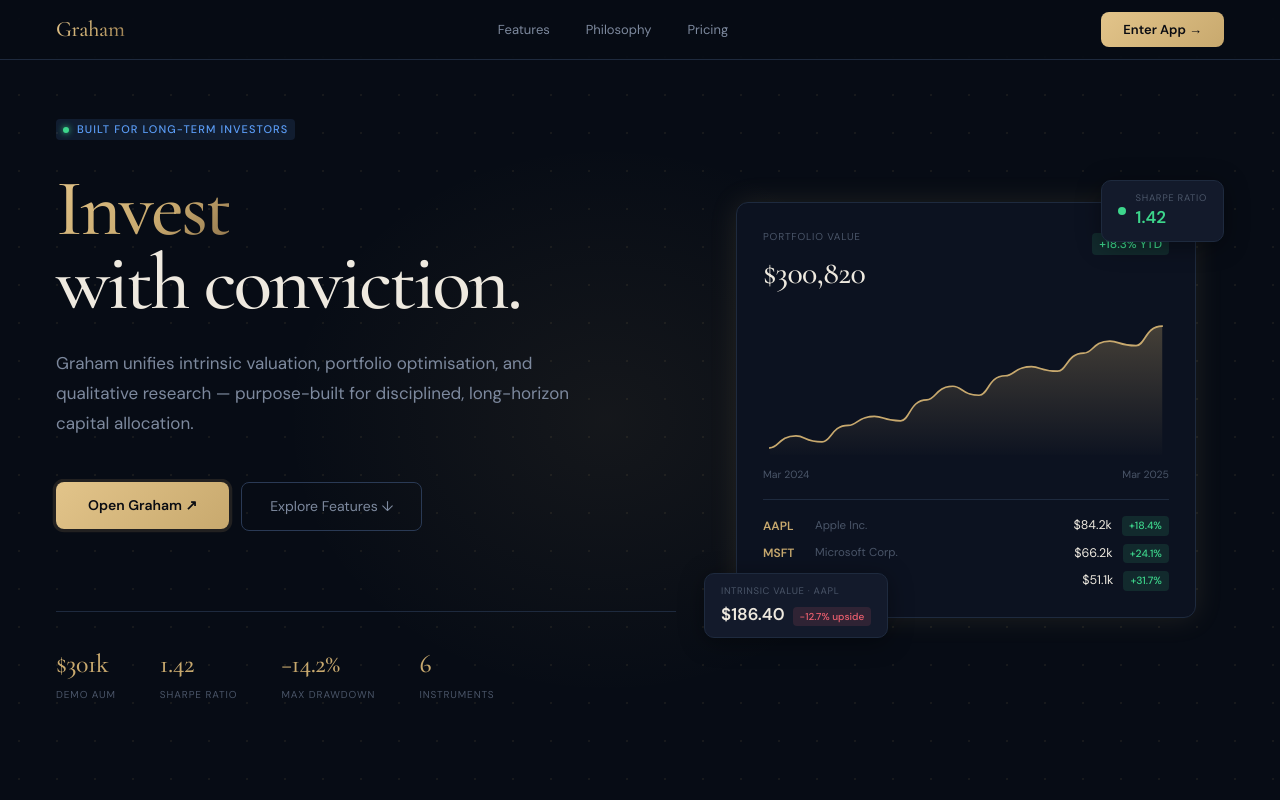
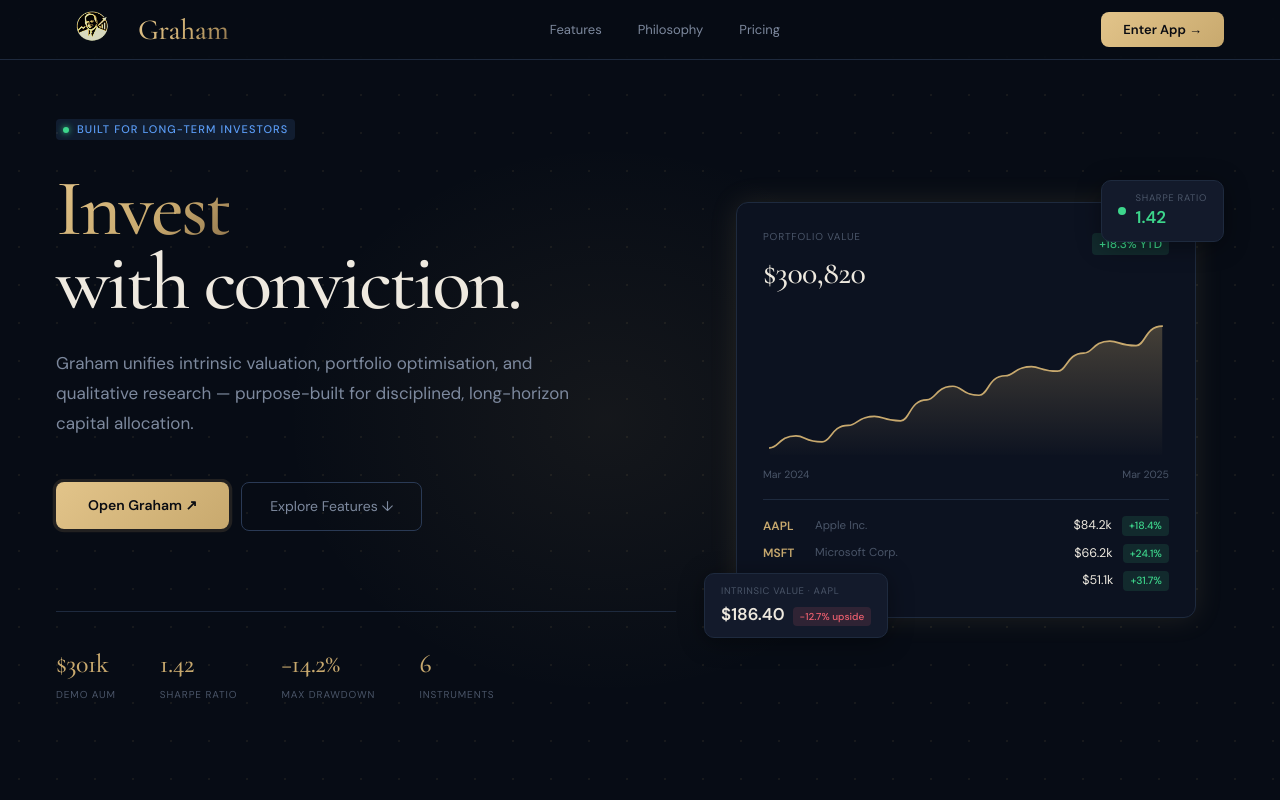
Before and after one commit to rohanjaggi/graham, a Next.js app: page / in a window 1280 px wide. Shown: the top 800 px of the page. Built offline with nearby package versions, Linux system fonts and the light colour scheme.

Commit message:
feat: add logo

```diff
--- a/app/page.tsx
+++ b/app/page.tsx
@@ -138,7 +138,10 @@ export default function Landing() {
         background: 'rgba(7,12,21,0.88)',
         backdropFilter: 'blur(20px)',
       }}>
-        <div className="font-display text-gold-gradient" style={{ fontSize: 22, fontWeight: 500, letterSpacing: '-0.01em' }}>Graham</div>
+        <div style={{ display: 'flex', alignItems: 'center', gap: 10 }}>
+          <img src="/images/graham-logo.png" alt="Graham" style={{ width: 72, height: 72, objectFit: 'contain', filter: 'invert(1) sepia(1) saturate(2) hue-rotate(5deg) brightness(0.85)', flexShrink: 0 }} />
+          <div className="font-display text-gold-gradient" style={{ fontSize: 29, fontWeight: 500, letterSpacing: '-0.01em', lineHeight: 1 }}>Graham</div>
+        </div>
 
         <div style={{ display: 'flex', gap: 36, fontSize: 13, color: 'var(--text-secondary)' }}>
           {([
@@ -409,7 +412,10 @@ export default function Landing() {
       {/* ── FOOTER ── */}
       <footer style={{ padding: '28px 56px', borderTop: '1px solid var(--border)', display: 'flex', justifyContent: 'space-between', alignItems: 'center' }}>
         <div>
-          <div className="font-display text-gold-gradient" style={{ fontSize: 19, fontWeight: 500 }}>Graham</div>
+          <div style={{ display: 'flex', alignItems: 'center', gap: 8 }}>
+            <img src="/images/graham-logo.png" alt="Graham" style={{ width: 28, height: 28, objectFit: 'contain', filter: 'invert(1) sepia(1) saturate(2) hue-rotate(5deg) brightness(0.85)' }} />
+            <div className="font-display text-gold-gradient" style={{ fontSize: 19, fontWeight: 500 }}>Graham</div>
+          </div>
           <div style={{ fontSize: 10.5, color: 'var(--text-muted)', marginTop: 3, letterSpacing: '0.06em' }}>Long-Term Investment Intelligence</div>
         </div>
         <div style={{ fontSize: 11.5, color: 'var(--text-muted)', textAlign: 'right' }}>
--- a/app/protected/page.tsx
+++ b/app/protected/page.tsx
@@ -37,11 +37,12 @@ function Sidebar() {
       padding: '0 14px',
     }}>
       {/* Logo */}
-      <div style={{ padding: '26px 6px 22px', borderBottom: '1px solid var(--border)' }}>
-        <div className="font-display text-gold-gradient" style={{ fontSize: 30, fontWeight: 500, letterSpacing: '-0.02em', lineHeight: 1 }}>
+      <div style={{ padding: '0 6px 14px', borderBottom: '1px solid var(--border)', textAlign: 'center' }}>
+        <img src="/images/graham-logo.png" alt="Graham" style={{ width: 140, height: 140, objectFit: 'contain', filter: 'invert(1) sepia(1) saturate(2) hue-rotate(5deg) brightness(0.85)', display: 'block', margin: '-15px auto -30px' }} />
+        <div className="font-display text-gold-gradient" style={{ fontSize: 28, fontWeight: 500, letterSpacing: '-0.02em', lineHeight: 1 }}>
           Graham
         </div>
-        <div style={{ fontSize: 10, color: 'var(--text-muted)', letterSpacing: '0.13em', marginTop: 6, textTransform: 'uppercase' }}>
+        <div style={{ fontSize: 9.5, color: 'var(--text-muted)', letterSpacing: '0.13em', marginTop: 5, textTransform: 'uppercase' }}>
           Long-Term Intelligence
         </div>
       </div>
@@ -226,8 +227,10 @@ function TopBar() {
         <div style={{ width: 1, height: 28, background: 'var(--border)' }} />
         <div style={{ display: 'flex', alignItems: 'center', gap: 10 }}>
           <div style={{ display: 'flex', alignItems: 'center', gap: 8 }}>
-            <div style={{ width: 28, height: 28, borderRadius: '50%', background: 'linear-gradient(135deg, var(--gold-bright), var(--gold))', display: 'flex', alignItems: 'center', justifyContent: 'center', fontSize: 11, fontWeight: 700, color: '#0A0C12', flexShrink: 0 }}>
-              {initial}
+            <div style={{ position: 'relative', width: 28, height: 28, flexShrink: 0 }}>
+              <div style={{ width: 28, height: 28, borderRadius: '50%', background: 'linear-gradient(135deg, var(--gold-bright), var(--gold))', display: 'flex', alignItems: 'center', justifyContent: 'center', fontSize: 11, fontWeight: 700, color: '#0A0C12' }}>
+                {initial}
+              </div>
             </div>
             <span style={{ fontSize: 13, color: 'var(--text-secondary)' }}>{displayName}</span>
           </div>
--- a/app/protected/ticker/[symbol]/page.tsx
+++ b/app/protected/ticker/[symbol]/page.tsx
@@ -71,13 +71,14 @@ function Sidebar() {
       padding: '0 14px',
     }}>
       <div
-        style={{ padding: '26px 6px 22px', borderBottom: '1px solid var(--border)', cursor: 'pointer' }}
+        style={{ padding: '0 6px 14px', borderBottom: '1px solid var(--border)', cursor: 'pointer', textAlign: 'center' }}
         onClick={() => router.push('/protected')}
       >
-        <div className="font-display text-gold-gradient" style={{ fontSize: 30, fontWeight: 500, letterSpacing: '-0.02em', lineHeight: 1 }}>
+        <img src="/images/graham-logo.png" alt="Graham" style={{ width: 140, height: 140, objectFit: 'contain', filter: 'invert(1) sepia(1) saturate(2) hue-rotate(5deg) brightness(0.85)', display: 'block', margin: '-20px auto -30px' }} />
+        <div className="font-display text-gold-gradient" style={{ fontSize: 28, fontWeight: 500, letterSpacing: '-0.02em', lineHeight: 1 }}>
           Graham
         </div>
-        <div style={{ fontSize: 10, color: 'var(--text-muted)', letterSpacing: '0.13em', marginTop: 6, textTransform: 'uppercase' }}>
+        <div style={{ fontSize: 9.5, color: 'var(--text-muted)', letterSpacing: '0.13em', marginTop: 5, textTransform: 'uppercase' }}>
           Long-Term Intelligence
         </div>
       </div>
```
Also changed, not shown: public/images/graham-logo.png (added).
